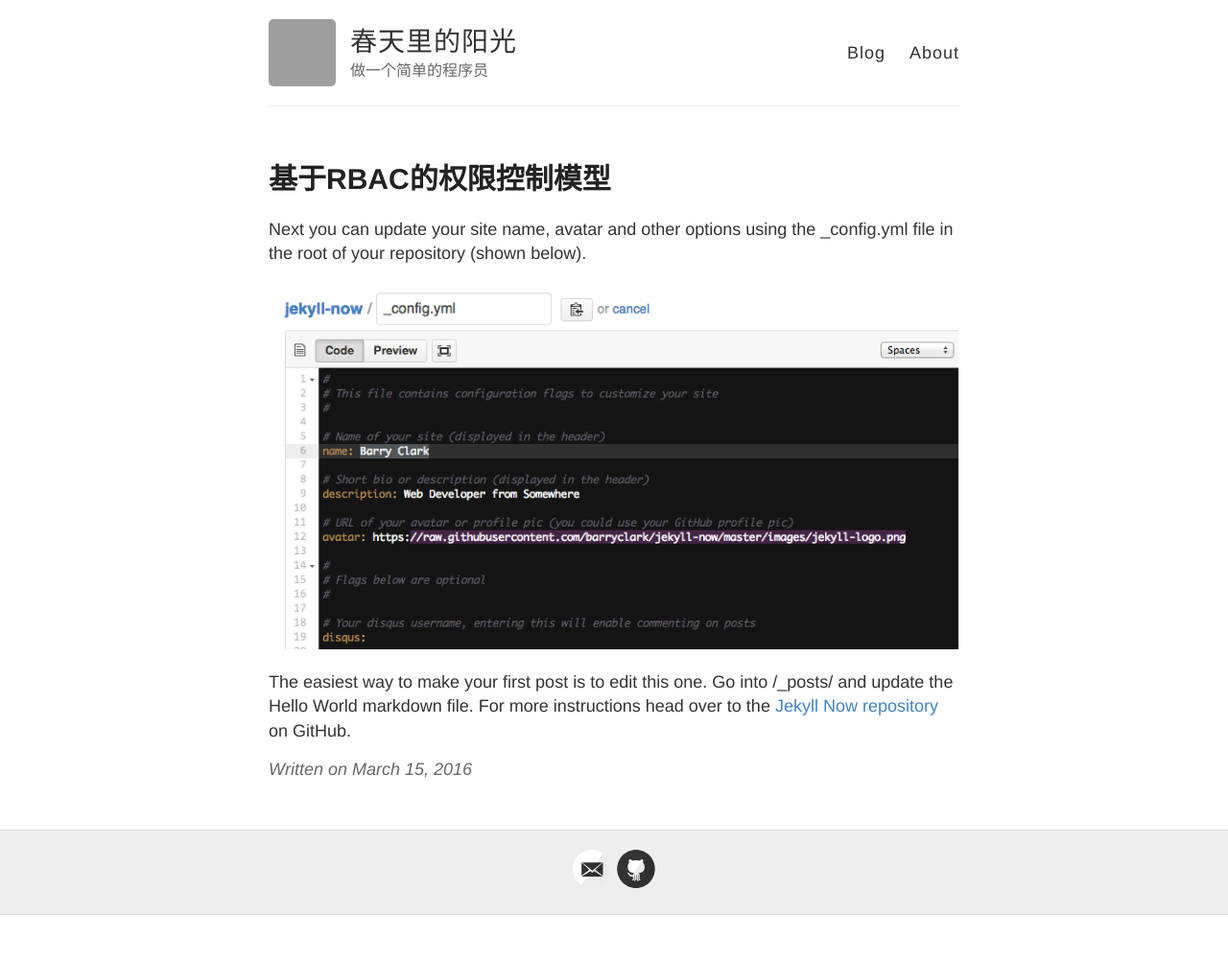
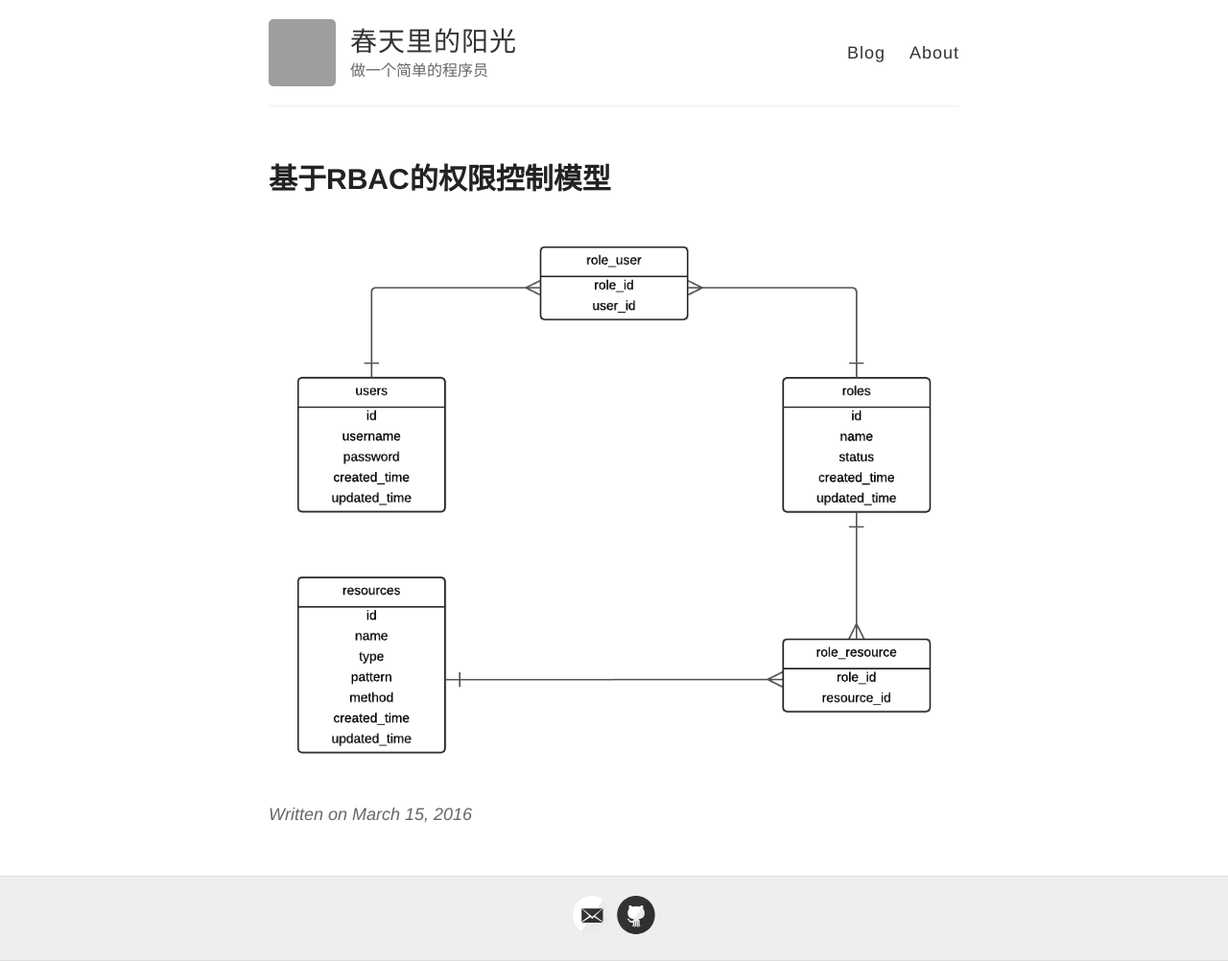
Before and after one commit to ququzone/ququzone.github.io, a Jekyll site: the page built from _posts/2016-3-15-RBAC-auth-module.md, in a window 1280 px wide. Shown: the whole page at 96% size. Built offline with Jekyll 4.4.1, drawn with Linux system fonts in a browser that asks for light colours; comment, search, counter and statistics services are not loaded; before the commit the page ends 954 px from its top, so only the background shows below that; grey boxes are pictures that could not be loaded.

Commit message:
update rabc er diagram

```diff
--- a/_posts/2016-3-15-RBAC-auth-module.md
+++ b/_posts/2016-3-15-RBAC-auth-module.md
@@ -3,8 +3,4 @@ layout: post
 title: 基于RBAC的权限控制模型
 ---
 
-Next you can update your site name, avatar and other options using the _config.yml file in the root of your repository (shown below).
-
-![_config.yml]({{ site.baseurl }}/images/config.png)
-
-The easiest way to make your first post is to edit this one. Go into /_posts/ and update the Hello World markdown file. For more instructions head over to the [Jekyll Now repository](https://github.com/barryclark/jekyll-now) on GitHub.
+![rbac-er-model.png]({{ site.baseurl }}/images/rbac-er-model.png)
```
Also changed, not shown: images/config.png (deleted), images/first-post.png (deleted), images/jekyll-logo.png (deleted), images/jekyll-now-theme-screenshot.jpg (deleted), images/rbac-er-model.png (added), images/step1.gif (deleted).
